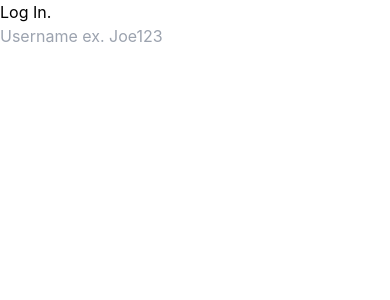
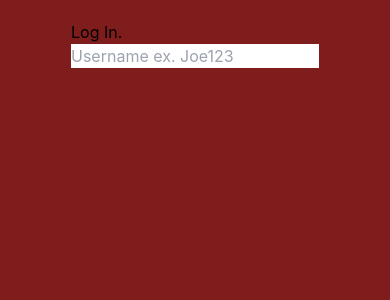
Before and after one commit to StretchedCode/LoginPage, a React (Vite) app in the folder Client/: page / in a window 390 px wide. Shown: the top 300 px of the page. Built offline with nearby package versions, Linux system fonts and the light colour scheme.

Commit message:
Added styling for parent div of login component, added flex-styling and breakpoint-themed styling for mobile support

```diff
--- a/Client/src/pages/login.tsx
+++ b/Client/src/pages/login.tsx
@@ -2,8 +2,8 @@ import { Routes, Route } from "react-router-dom"
 
 function Login() {
   return (
-    <div className="min-h-screen min-w-[100vw]">
-      <form action="" method="" role="form">
+    <div className="min-h-screen min-w-[100vw] bg-red-900 flex flex-col p-5 items-center md:flex-row md:justify-between md:p-10">
+      <form action="" method="" className="">
         <h1>Log In.</h1>
         <div>
           <label
```
